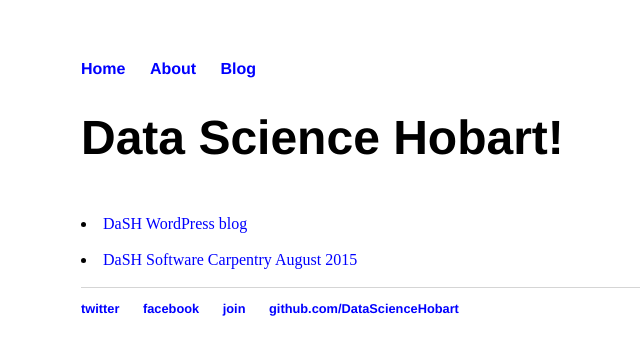
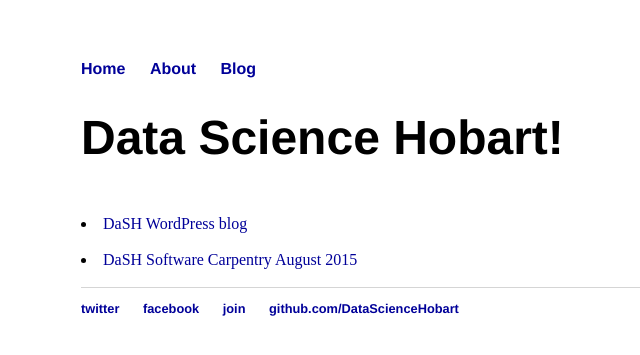
Before and after one commit to DataScienceHobart/DaSH, a Jekyll site: the page built from index.html, in a window 1280 px wide. Shown: the top 355 px of the page, without its empty margins (111-751 px from the left). Built offline with Jekyll 4.4.1, drawn with Linux system fonts in a browser that asks for light colours.

Commit message:
try again

```diff
--- a/css/main.css
+++ b/css/main.css
@@ -14,7 +14,7 @@
 }
 a {
     text-decoration: none;
-    color: #0000FF;
+    color: #009;
 }
 a:hover {
     text-decoration: underline;
```
